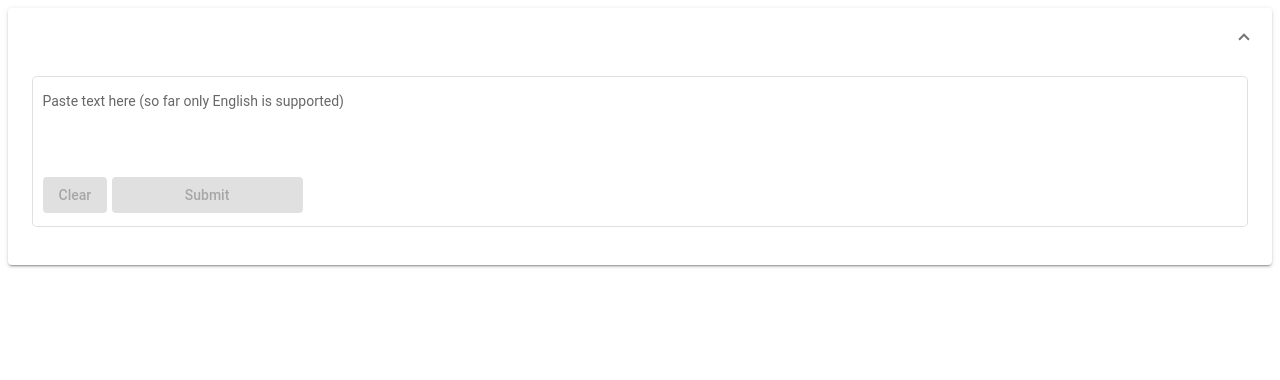
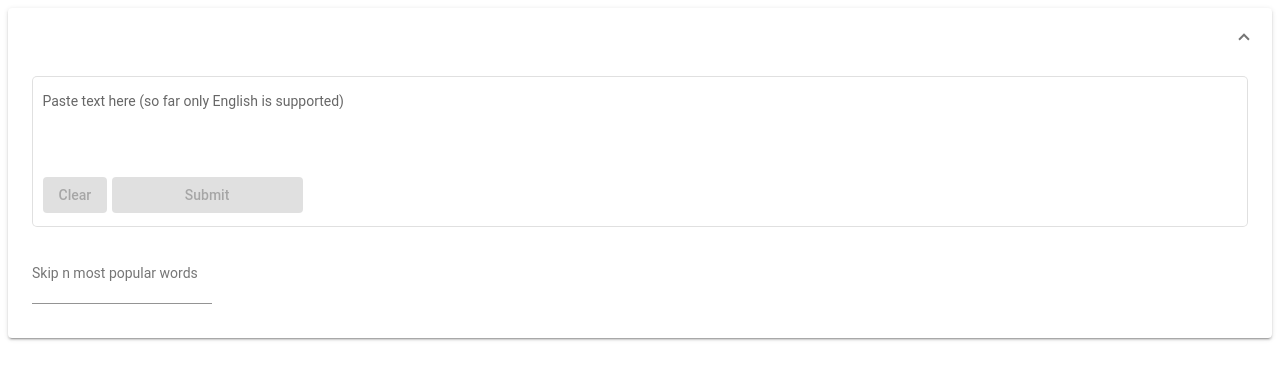
Before and after one commit to jpawz/less-common-words, an Angular app in the folder lcw-ui/: page / in a window 1280 px wide. Shown: the top 380 px of the page. Built offline with nearby package versions, Linux system fonts and the light colour scheme.

Commit message:
Add filter text area

```diff
--- a/lcw-ui/src/app/components/text/text.component.css
+++ b/lcw-ui/src/app/components/text/text.component.css
@@ -17,3 +17,8 @@ mat-form-field {
     flex: 0 0 80%;
     min-width: 100px;
 }
+
+.filter {
+    width: fit-content;
+    resize: none;
+}
--- a/lcw-ui/src/app/components/text/text.component.html
+++ b/lcw-ui/src/app/components/text/text.component.html
@@ -7,3 +7,7 @@
         <button [disabled]="!text" mat-raised-button (click)="onSubmit()" class="button-submit">Submit</button>
     </div>
 </mat-form-field>
+<mat-form-field class="filter">
+    <mat-label>Skip n most popular words</mat-label>
+    <textarea [(ngModel)]="nMostPopular" matInput class="filter"></textarea>
+</mat-form-field>
```
